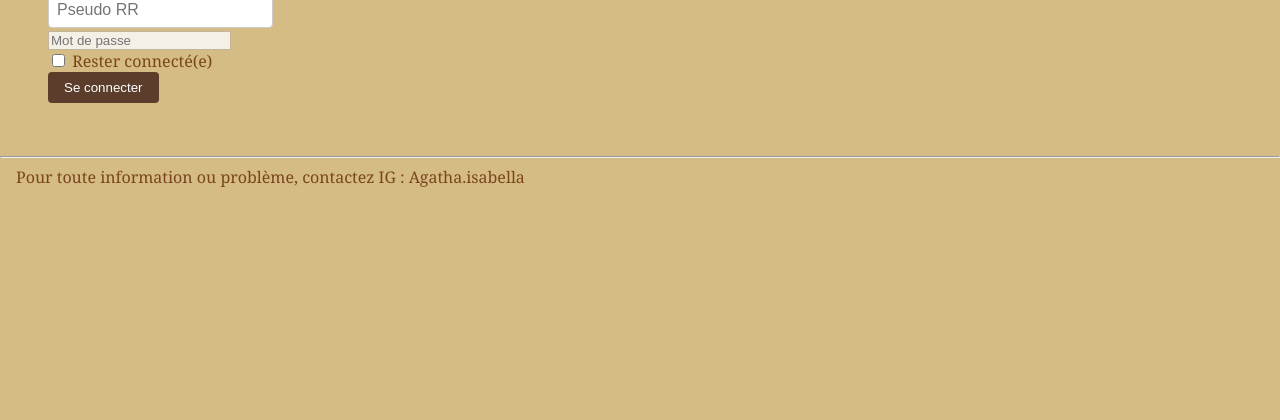
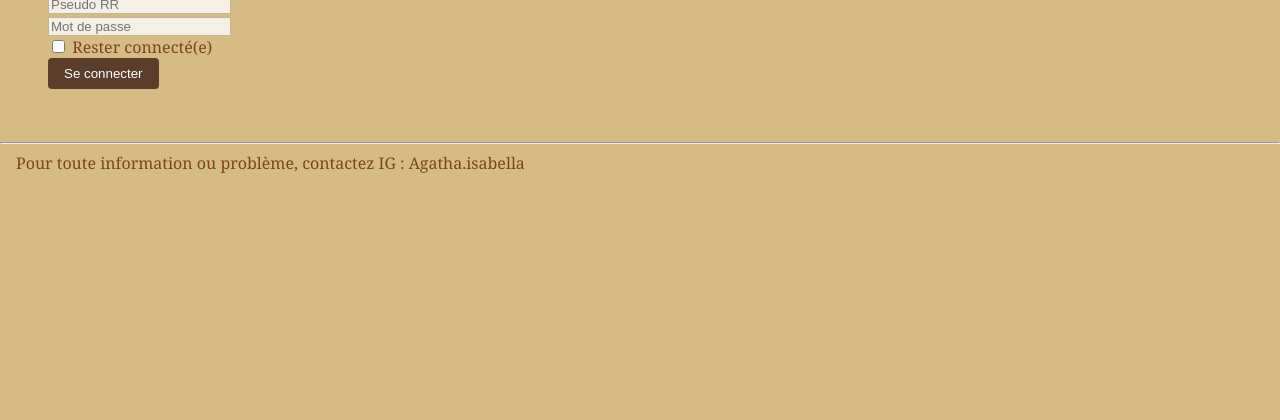
Before and after one commit to Angelah33/les-douanes-du-sud, a Flask app: a page that uses templates/base.html in a window 1280 px wide. Shown: the part 365-785 px from the top of the page. Run offline with Flask 3, Linux system fonts and the light colour scheme; some libraries are stand-ins or nearby versions.

Commit message:
Update style.css
fond blanc cadre suppr car conflit avec le beige

```diff
--- a/static/css/style.css
+++ b/static/css/style.css
@@ -60,16 +60,6 @@ form.grid {
 label {
   font-weight: 500;
   margin-bottom: 0.3rem;
-}
-
-input[type="text"],
-textarea,
-select {
-  padding: 0.5rem;
-  border: 1px solid #ccc;
-  border-radius: 4px;
-  font-size: 1rem;
-  background-color: #fff;
 }
 
 textarea {
```
